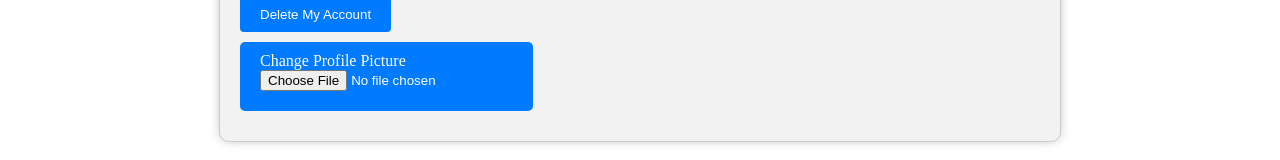
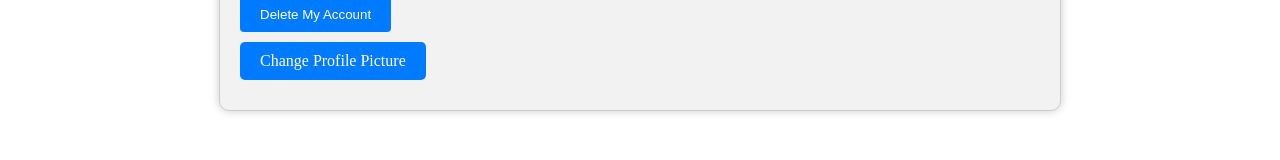
Before and after one commit to ChristiaanSmall/3813ICT-3235_Assignment1, an Angular app in the folder 3813ICT-Chat/: page /dashboard in a window 1280 px wide. Shown: the part 314-474 px from the top of the page. Built offline with nearby package versions, Linux system fonts and the light colour scheme; no server answers.

Commit message:
Updated Read Me and Dashboard

```diff
--- a/3813ICT-Chat/src/app/dashboard/dashboard.component.html
+++ b/3813ICT-Chat/src/app/dashboard/dashboard.component.html
@@ -101,6 +101,6 @@
   <div class="file-upload-wrapper">
     <label class="file-upload-btn">
       <span>Change Profile Picture</span>
-      <input type="file" (change)="uploadProfilePicture($event)" />
+      <input style="display: none;" type="file" (change)="uploadProfilePicture($event)" />
     </label>                </div>
 </div>
```
Also changed, not shown: 1 other file (tests, documents, lock files or other folders).
